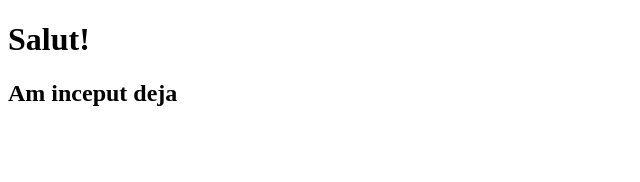
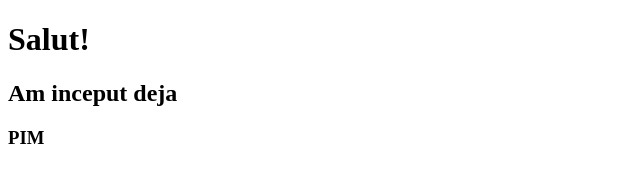
Before and after one commit to ovidiucosarca/tutorial, a plain HTML site: page index.html in a window 1280 px wide. Shown: the full height of the page, 0-640 px from the left. Drawn offline with Linux system fonts and the light colour scheme.

Commit message:
Update index.html

```diff
--- a/index.html
+++ b/index.html
@@ -9,5 +9,6 @@
 <body>
     <h1>Salut!</h1>
     <h2>Am inceput deja</h2>
+    <h3>PIM</h3>
 </body>
 </html>
```
